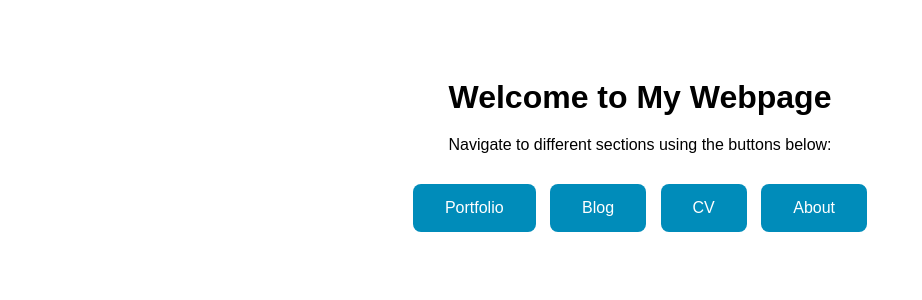
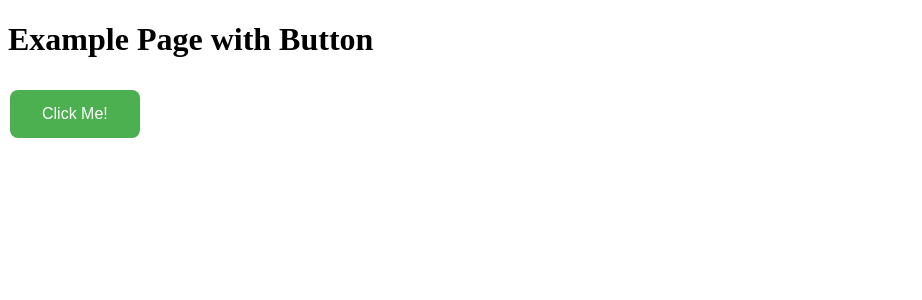
Before and after one commit to zakynine/mzaki-porto.github.io, a Jekyll site: the page built from index.md, in a window 1280 px wide. Shown: the top 300 px of the page, without its empty margins (0-922 px from the left). Built offline with Jekyll 4.4.1, drawn with Linux system fonts in a browser that asks for light colours; our own code applies the rules of GitHub Pages for plain Markdown files.

Commit message:
Update default.html

```diff
--- a/_layouts/default.html
+++ b/_layouts/default.html
@@ -1,59 +1,47 @@
-
 <!DOCTYPE html>
 <html lang="en">
 <head>
     <meta charset="UTF-8">
     <meta name="viewport" content="width=device-width, initial-scale=1.0">
-    <title>Web with Navigation Buttons</title>
+    <title>Button Example</title>
     <style>
-        /* Styling the buttons */
-        .nav-button {
-            background-color: #008CBA; /* Blue background */
-            border: none;
-            color: white;
-            padding: 15px 32px;
-            text-align: center;
-            text-decoration: none;
-            display: inline-block;
-            font-size: 16px;
-            margin: 10px 5px;
-            cursor: pointer;
-            border-radius: 8px;
+        /* Styling the button */
+        .my-button {
+            background-color: #4CAF50; /* Green background */
+            border: none; /* Remove borders */
+            color: white; /* White text */
+            padding: 15px 32px; /* Some padding */
+            text-align: center; /* Centered text */
+            text-decoration: none; /* No underline */
+            display: inline-block; /* Make the button inline */
+            font-size: 16px; /* Increase font size */
+            margin: 10px 2px; /* Add some margin */
+            cursor: pointer; /* Pointer/hand icon on hover */
+            border-radius: 8px; /* Rounded corners */
         }
 
         /* Button hover effect */
-        .nav-button:hover {
-            background-color: #007bb5; /* Darker blue on hover */
-        }
-
-        /* General page styling */
-        body {
-            font-family: Arial, sans-serif;
-            text-align: center;
-            padding: 50px;
-        }
-
-        h1 {
-            margin-bottom: 20px;
-        }
-
-        .button-container {
-            margin-top: 20px;
+        .my-button:hover {
+            background-color: #45a049; /* Darker green on hover */
         }
     </style>
 </head>
 <body>
 
-    <h1>Welcome to My Webpage</h1>
-    <p>Navigate to different sections using the buttons below:</p>
+    <h1>Example Page with Button</h1>
 
-    <div class="button-container">
-        <!-- Navigation Buttons -->
-        <a href="portfolio.html" class="nav-button">Portfolio</a>
-        <a href="blog.html" class="nav-button">Blog</a>
-        <a href="cv.html" class="nav-button">CV</a>
-        <a href="about.html" class="nav-button">About</a>
-    </div>
+    <!-- Button element -->
+    <button class="my-button" onclick="buttonClicked()">Click Me!</button>
+
+    <!-- Output area -->
+    <p id="output"></p>
+
+    <script>
+        // JavaScript function to handle button click
+        function buttonClicked() {
+            document.getElementById("output").innerHTML = "Button clicked!";
+        }
+    </script>
 
 </body>
 </html>
```
